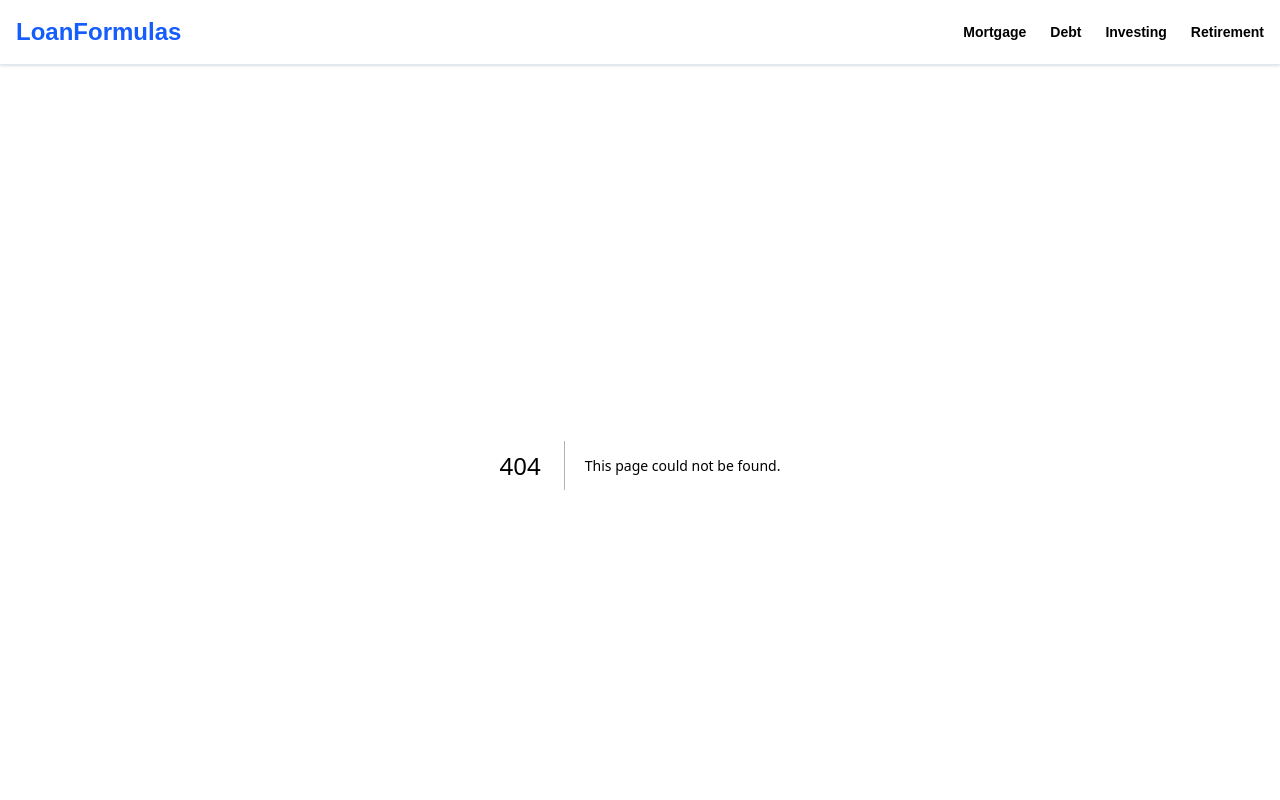
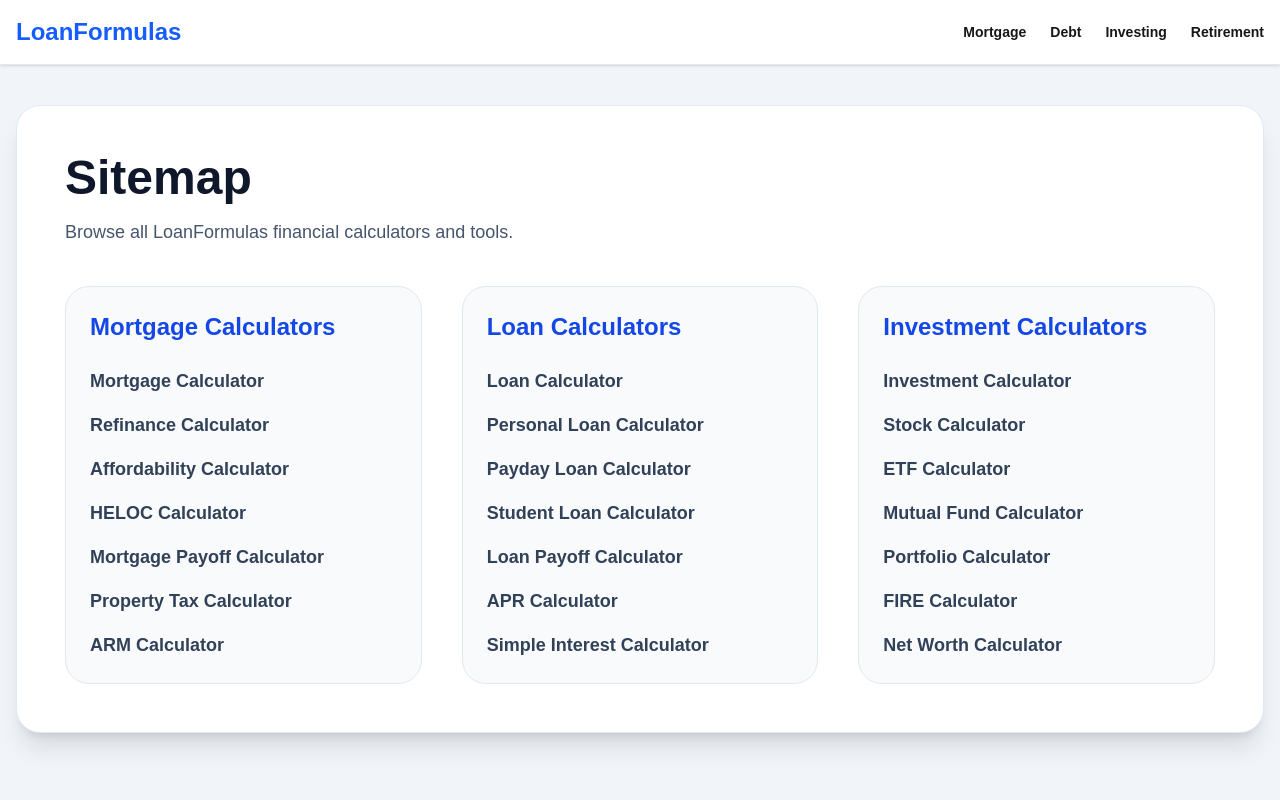
Before and after one commit to dekai-qingyang/seo-site, a Next.js app: page /sitemap-page in a window 1280 px wide. Before the commit this address had no page. Shown: the top 800 px of the page. Built offline with nearby package versions, Linux system fonts and the light colour scheme.

Commit message:
update sitemap

```diff
--- a/app/page.tsx
+++ b/app/page.tsx
@@ -495,6 +495,125 @@ export default function HomePage() {
         "Calculate simple interest earned or paid over time.",
     },
 
+    {
+      title: "Stock Calculator",
+      link: "/stock-calculator",
+      description:
+        "Calculate stock investment growth, profits, dividends, and portfolio returns.",
+    },
+
+    {
+      title: "ETF Calculator",
+      link: "/etf-calculator",
+      description:
+        "Estimate ETF investment performance, compound growth, and long-term returns.",
+    },
+
+    {
+      title: "Mutual Fund Calculator",
+      link: "/mutual-fund-calculator",
+      description:
+        "Calculate mutual fund returns, investment growth, and future portfolio value.",
+    },
+
+    {
+      title: "Portfolio Calculator",
+      link: "/portfolio-calculator",
+      description:
+        "Analyze portfolio allocation, diversification, growth, and investment performance.",
+    },
+
+    {
+      title: "Investment Return Calculator",
+      link: "/investment-return-calculator",
+      description:
+        "Estimate investment profits, annual returns, and long-term wealth growth.",
+    },
+
+    {
+      title: "Annual Return Calculator",
+      link: "/annual-return-calculator",
+      description:
+        "Calculate annualized returns, yearly investment performance, and portfolio growth.",
+    },
+
+    {
+      title: "Capital Gains Calculator",
+      link: "/capital-gains-calculator",
+      description:
+        "Estimate capital gains taxes, investment profits, and after-tax returns.",
+    },
+
+    {
+      title: "Net Worth Calculator",
+      link: "/net-worth-calculator",
+      description:
+        "Track assets, liabilities, and calculate your total net worth.",
+    },
+
+    {
+      title: "Wealth Calculator",
+      link: "/wealth-calculator",
+      description:
+        "Estimate long-term wealth accumulation, savings growth, and financial progress.",
+    },
+
+    {
+      title: "Passive Income Calculator",
+      link: "/passive-income-calculator",
+      description:
+        "Calculate passive income streams, investment cash flow, and recurring earnings.",
+    },
+
+    {
+      title: "Financial Independence Calculator",
+      link: "/financial-independence-calculator",
+      description:
+        "Estimate savings goals and investment targets for financial independence.",
+    },
+
+    {
+      title: "FIRE Calculator",
+      link: "/fire-calculator",
+      description:
+        "Calculate retirement targets and savings needed for the FIRE movement.",
+    },
+
+    {
+      title: "Future Value Calculator",
+      link: "/future-value-calculator",
+      description:
+        "Estimate future investment value using compound growth and contributions.",
+    },
+
+    {
+      title: "Present Value Calculator",
+      link: "/present-value-calculator",
+      description:
+        "Calculate the present value of future cash flows and investment returns.",
+    },
+
+    {
+      title: "Inflation Calculator",
+      link: "/inflation-calculator",
+      description:
+        "Estimate purchasing power changes and inflation-adjusted values over time.",
+    },
+
+    {
+      title: "Real Return Calculator",
+      link: "/real-return-calculator",
+      description:
+        "Calculate investment returns adjusted for inflation and purchasing power.",
+    },
+
+    {
+      title: "Risk Reward Calculator",
+      link: "/risk-reward-calculator",
+      description:
+        "Analyze investment risk versus potential reward and expected return ratios.",
+    },
+
 
   ]
 
--- /dev/null
+++ b/app/sitemap-page/page.tsx
@@ -0,0 +1,104 @@
+const sections = [
+
+    {
+      title: "Mortgage Calculators",
+      links: [
+        ["Mortgage Calculator", "/mortgage-calculator"],
+        ["Refinance Calculator", "/refinance-calculator"],
+        ["Affordability Calculator", "/affordability-calculator"],
+        ["HELOC Calculator", "/heloc-calculator"],
+        ["Mortgage Payoff Calculator", "/mortgage-payoff-calculator"],
+        ["Property Tax Calculator", "/property-tax-calculator"],
+        ["ARM Calculator", "/arm-calculator"],
+      ],
+    },
+
+    {
+      title: "Loan Calculators",
+      links: [
+        ["Loan Calculator", "/loan-calculator"],
+        ["Personal Loan Calculator", "/personal-loan-calculator"],
+        ["Payday Loan Calculator", "/payday-loan-calculator"],
+        ["Student Loan Calculator", "/student-loan-calculator"],
+        ["Loan Payoff Calculator", "/loan-payoff-calculator"],
+        ["APR Calculator", "/apr-calculator"],
+        ["Simple Interest Calculator", "/simple-interest-calculator"],
+      ],
+    },
+
+    {
+      title: "Investment Calculators",
+      links: [
+        ["Investment Calculator", "/investment-calculator"],
+        ["Stock Calculator", "/stock-calculator"],
+        ["ETF Calculator", "/etf-calculator"],
+        ["Mutual Fund Calculator", "/mutual-fund-calculator"],
+        ["Portfolio Calculator", "/portfolio-calculator"],
+        ["FIRE Calculator", "/fire-calculator"],
+        ["Net Worth Calculator", "/net-worth-calculator"],
+      ],
+    },
+
+  ];
+
+  export default function SitemapPage() {
+
+    return (
+
+      <main className="min-h-screen bg-slate-100 py-10 px-4">
+
+        <div className="max-w-7xl mx-auto">
+
+          <div className="bg-white rounded-3xl shadow-xl border border-slate-200 p-8 lg:p-12">
+
+            <h1 className="text-5xl font-black text-slate-900 mb-4">
+              Sitemap
+            </h1>
+
+            <p className="text-slate-600 text-lg mb-10">
+              Browse all LoanFormulas financial calculators and tools.
+            </p>
+
+            <div className="grid lg:grid-cols-3 gap-10">
+
+              {sections.map((section) => (
+
+                <div
+                  key={section.title}
+                  className="bg-slate-50 rounded-3xl border border-slate-200 p-6"
+                >
+
+                  <h2 className="text-2xl font-black text-blue-700 mb-6">
+                    {section.title}
+                  </h2>
+
+                  <div className="space-y-4">
+
+                    {section.links.map(([title, link]) => (
+
+                      <a
+                        key={link}
+                        href={link}
+                        className="block text-lg font-semibold text-slate-700 hover:text-blue-600 transition"
+                      >
+                        {title}
+                      </a>
+
+                    ))}
+
+                  </div>
+
+                </div>
+
+              ))}
+
+            </div>
+
+          </div>
+
+        </div>
+
+      </main>
+
+    );
+  }
--- a/app/sitemap.ts
+++ b/app/sitemap.ts
@@ -1,148 +1,123 @@
-import { MetadataRoute } from "next"
+import { MetadataRoute } from "next";
 
 export default function sitemap(): MetadataRoute.Sitemap {
 
-  const baseUrl =
-    "https://loanformulas.com"
+  const baseUrl = "https://loanformulas.com";
 
   const routes = [
 
     "",
 
-    "/loan-calculator",
+    // MAIN
+
+    "/sitemap.xml",
+    "/privacy-policy",
+    "/terms-of-service",
+
+    // MORTGAGE
 
     "/mortgage-calculator",
+    "/refinance-calculator",
+    "/affordability-calculator",
+    "/down-payment-calculator",
+    "/rent-vs-buy-calculator",
+    "/extra-payment-calculator",
+    "/biweekly-mortgage-calculator",
+    "/mortgage-payoff-calculator",
+    "/mortgage-interest-calculator",
+    "/mortgage-points-calculator",
+    "/mortgage-insurance-calculator",
+    "/property-tax-calculator",
+    "/home-equity-calculator",
+    "/home-equity-loan-calculator",
+    "/home-equity-line-of-credit-calculator",
+    "/heloc-calculator",
+    "/closing-cost-calculator",
+    "/house-payment-calculator",
+    "/home-affordability-calculator",
+    "/real-estate-calculator",
+    "/cash-out-refinance-calculator",
+    "/adjustable-rate-mortgage-calculator",
+    "/arm-calculator",
+    "/principal-and-interest-calculator",
+    "/escrow-calculator",
+    "/mortgage-amortization-calculator",
 
-    "/refinance-calculator",
+    // AUTO
 
     "/auto-loan-calculator",
+    "/car-payment-calculator",
+    "/car-affordability-calculator",
+    "/lease-calculator",
+    "/car-lease-calculator",
+    "/used-car-calculator",
+    "/vehicle-loan-calculator",
+    "/trade-in-calculator",
+    "/auto-refinance-calculator",
+    "/gas-cost-calculator",
+    "/fuel-cost-calculator",
+    "/ev-savings-calculator",
+    "/vehicle-depreciation-calculator",
 
-    "/affordability-calculator",
+    // LOANS
+
+    "/loan-calculator",
+    "/personal-loan-calculator",
+    "/payday-loan-calculator",
+    "/student-loan-calculator",
+    "/student-loan-payoff-calculator",
+    "/student-loan-refinance-calculator",
+    "/interest-payoff-calculator",
+    "/loan-payoff-calculator",
+    "/line-of-credit-calculator",
+    "/balance-transfer-calculator",
+    "/debt-consolidation-calculator",
+
+    // CREDIT & DEBT
+
+    "/credit-card-payoff-calculator",
+    "/debt-snowball-calculator",
+    "/debt-avalanche-calculator",
+    "/minimum-payment-calculator",
+    "/debt-payoff-calculator",
+    "/credit-utilization-calculator",
+
+    // INTEREST & RETURNS
 
     "/compound-interest-calculator",
+    "/apr-calculator",
+    "/apy-calculator",
+    "/simple-interest-calculator",
+    "/investment-return-calculator",
+    "/annual-return-calculator",
+    "/future-value-calculator",
+    "/present-value-calculator",
+    "/inflation-calculator",
+    "/real-return-calculator",
+    "/risk-reward-calculator",
 
-    "/retirement-calculator",
-
-    "/savings-calculator",
+    // INVESTING
 
     "/investment-calculator",
+    "/dividend-calculator",
+    "/stock-calculator",
+    "/etf-calculator",
+    "/mutual-fund-calculator",
+    "/portfolio-calculator",
+    "/capital-gains-calculator",
+    "/roi-calculator",
+    "/retirement-calculator",
+    "/savings-calculator",
+    "/net-worth-calculator",
+    "/wealth-calculator",
+    "/financial-independence-calculator",
+    "/fire-calculator",
 
-    "/dividend-calculator",
-
-    "/roi-calculator",
+    // MISC
 
     "/amortization-calculator",
 
-    "/down-payment-calculator",
-
-    "/rent-vs-buy-calculator",
-
-    "/extra-payment-calculator",
-
-    "/credit-card-payoff-calculator",
-
-    "/debt-snowball-calculator",
-
-    "/debt-avalanche-calculator",
-
-    "/biweekly-mortgage-calculator",
-
-    "/mortgage-payoff-calculator",
-
-    "/mortgage-interest-calculator",
-
-    "/mortgage-points-calculator",
-
-    "/mortgage-insurance-calculator",
-
-    "/property-tax-calculator",
-
-    "/home-equity-calculator",
-
-    "/home-equity-loan-calculator",
-
-    "/home-equity-line-of-credit-calculator",
-
-    "/heloc-calculator",
-
-    "/closing-cost-calculator",
-
-    "/house-payment-calculator",
-
-    "/home-affordability-calculator",
-
-    "/real-estate-calculator",
-
-    "/cash-out-refinance-calculator",
-
-    "/adjustable-rate-mortgage-calculator",
-
-    "/arm-calculator",
-
-    "/principal-and-interest-calculator",
-
-    "/escrow-calculator",
-
-    "/mortgage-amortization-calculator",
-
-    "/car-payment-calculator",
-
-    "/car-affordability-calculator",
-
-    "/lease-calculator",
-
-    "/car-lease-calculator",
-
-    "/used-car-calculator",
-
-    "/vehicle-loan-calculator",
-
-    "/trade-in-calculator",
-
-    "/auto-refinance-calculator",
-
-    "/gas-cost-calculator",
-
-    "/fuel-cost-calculator",
-
-    "/ev-savings-calculator",
-
-    "/vehicle-depreciation-calculator",
-
-    "/minimum-payment-calculator",
-
-    "/debt-payoff-calculator",
-
-    "/personal-loan-calculator",
-
-    "/payday-loan-calculator",
-
-    "/student-loan-calculator",
-
-    "/student-loan-payoff-calculator",
-
-    "/student-loan-refinance-calculator",
-
-    "/interest-payoff-calculator",
-
-    "/loan-payoff-calculator",
-
-    "/line-of-credit-calculator",
-
-    "/credit-utilization-calculator",
-
-    "/balance-transfer-calculator",
-
-    "/debt-consolidation-calculator",
-
-    "/apr-calculator",
-
-    "/apy-calculator",
-
-    "/simple-interest-calculator",
-
-
-  ]
+  ];
 
   return routes.map((route) => ({
 
@@ -150,11 +125,21 @@ export default function sitemap(): MetadataRoute.Sitemap {
 
     lastModified: new Date(),
 
-    changeFrequency: "weekly",
+    changeFrequency:
+      route === ""
+        ? "daily"
+        : "weekly",
 
-    priority: route === ""
-      ? 1
-      : 0.8,
+    priority:
+      route === ""
+        ? 1.0
+        : route.includes("mortgage")
+        ? 0.95
+        : route.includes("loan")
+        ? 0.92
+        : route.includes("investment")
+        ? 0.9
+        : 0.85,
 
-  }))
+  }));
 }
```
